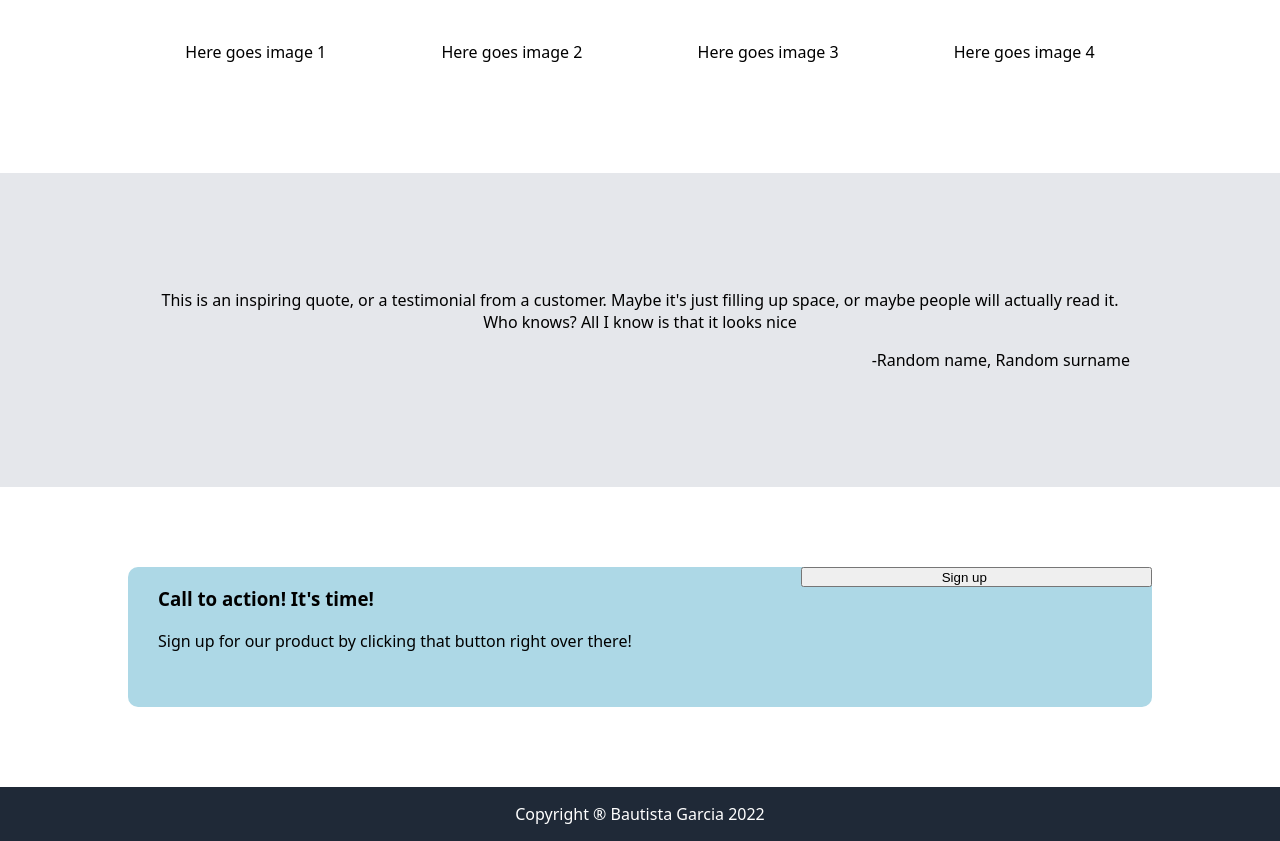
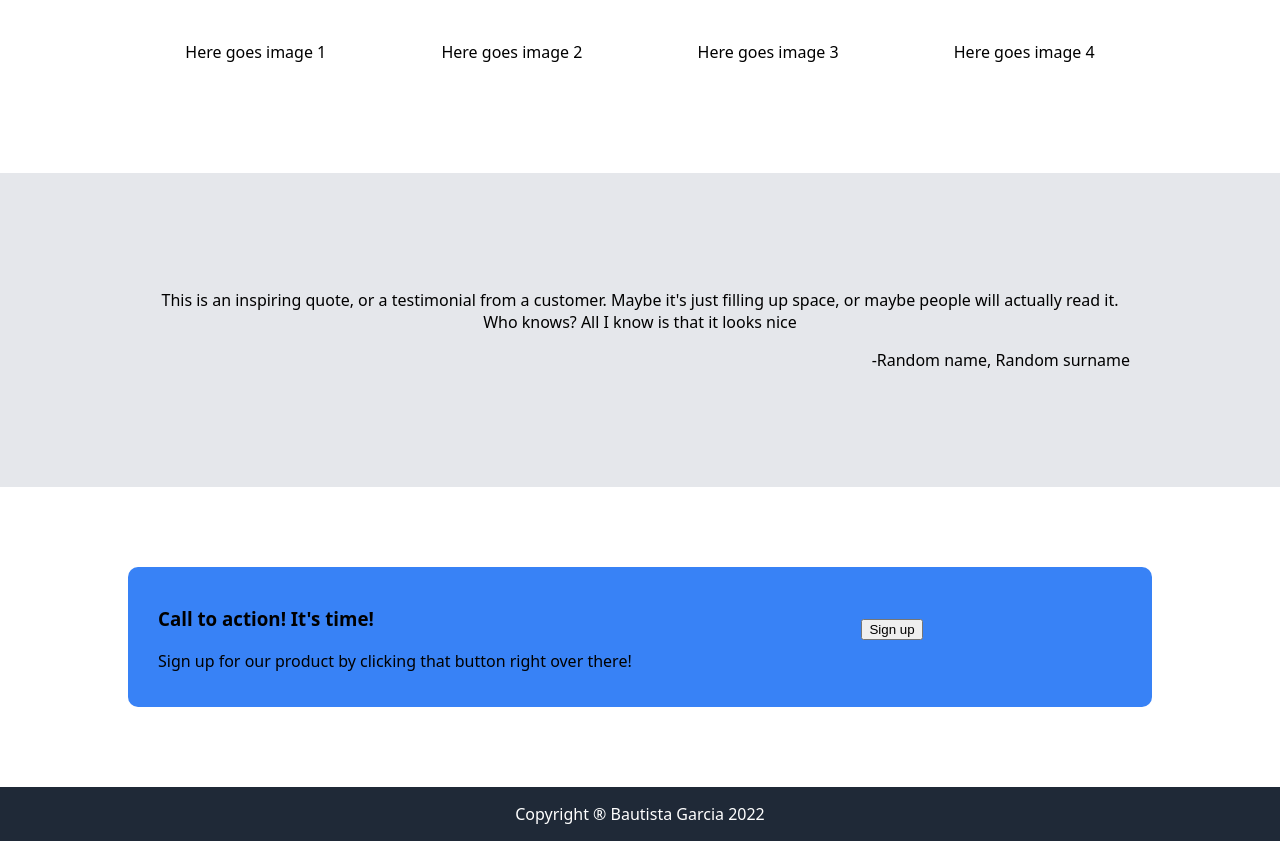
Before and after one commit to Bautaxx/Landing-page, a plain HTML site: page home.html in a window 1280 px wide. Shown: the part 509-1350 px from the top of the page. Drawn offline with Linux system fonts and the light colour scheme.

Commit message:
Centered call to action button

```diff
--- a/home.html
+++ b/home.html
@@ -54,8 +54,10 @@
                 <h3>Call to action! It's time!</h3>
                 <p>Sign up for our product by clicking that button right over there!</p>
             </div>
-            <button>Sign up</button>
-        </div>
+            <div class="button-config">
+                <button>Sign up</button>
+            </div>
+            </div>
     </div>
     <footer>
         <p>Copyright ® Bautista Garcia 2022</p>
--- a/main.css
+++ b/main.css
@@ -86,23 +86,23 @@ body{
     align-items: center;
 }
 .cta .blue-rectangle{
-    background-color: lightblue;
+    background-color:#3882f6;
     height: 140px;
     width: 80%;
     border-radius: 10px;
     display: flex;
     flex-direction: row;
     gap: 20px;
+    align-items: center;
 }
 .cta .blue-rectangle .text{
     flex: 2;
     padding-left: 30px ;
-    padding-bottom: 30px;
 }
-.cta .blue-rectangle button{
+.cta .blue-rectangle .button-config{
     flex:1;
-    height: 20px;
-    padding-right: 30px;
+    height: 40px;
+    padding-left: 10%;
 }
 /*Footer section*/
 footer{
```
